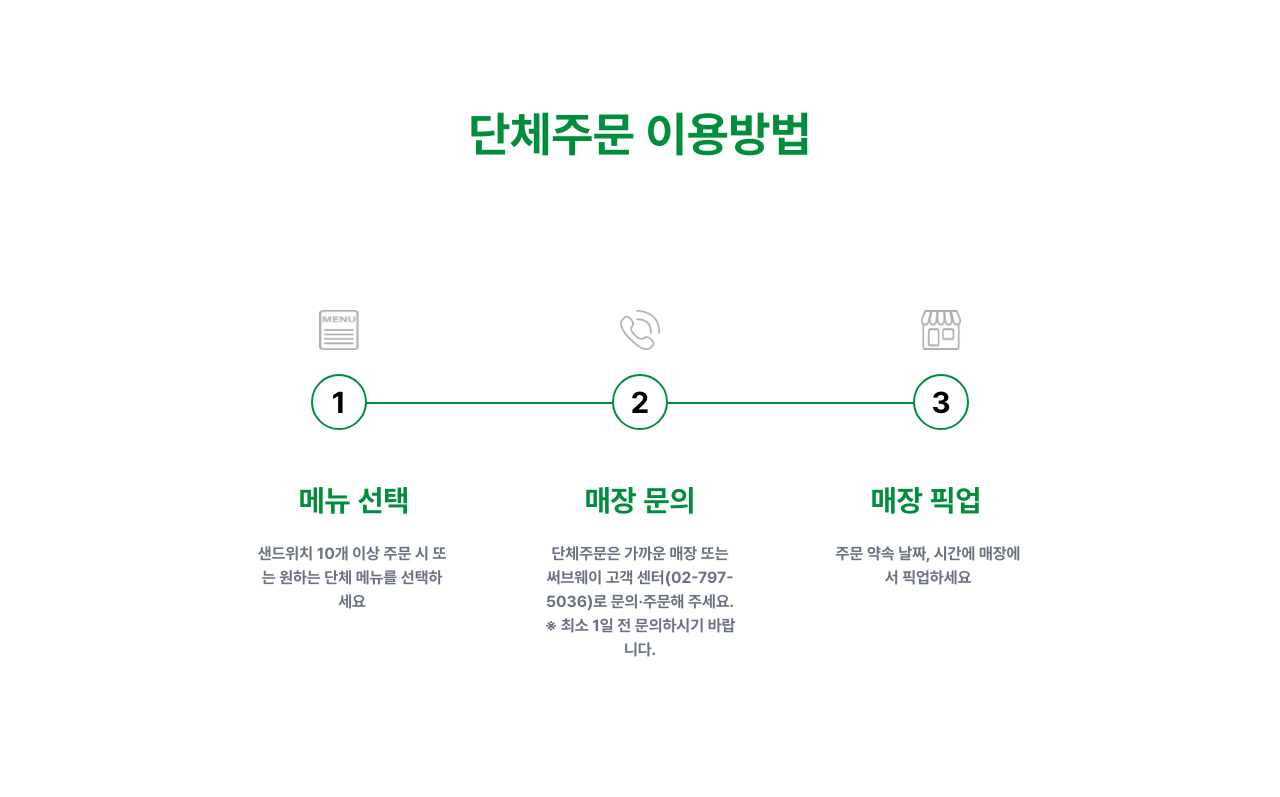
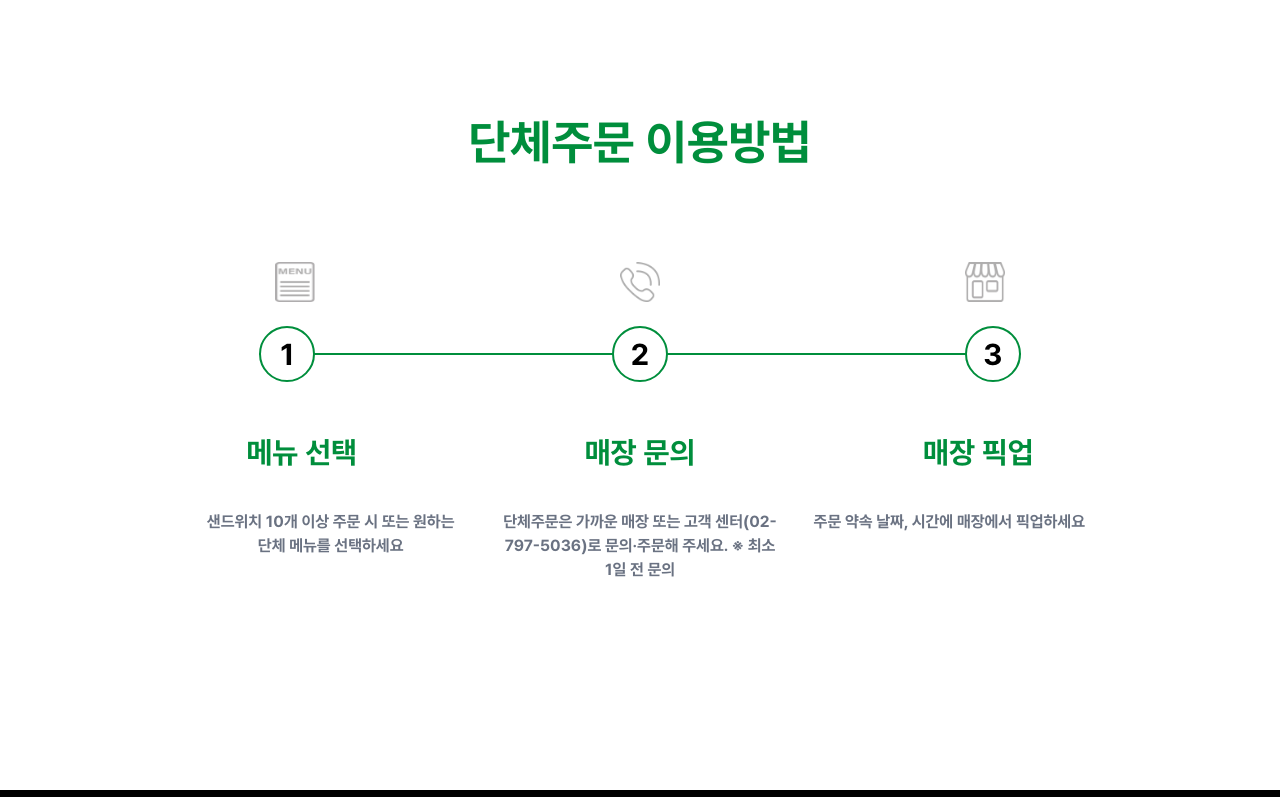
Before and after one commit to Xeonxoo99/Subway, a React (Vite) app: page /guide in a window 1280 px wide. Shown: the part 2703-3500 px from the top of the page. Built offline with nearby package versions, Linux system fonts and the light colour scheme.

Commit message:
서브 페이지 반응형 css 수정

```diff
--- a/src/components/guide/GroupOrderGuide.jsx
+++ b/src/components/guide/GroupOrderGuide.jsx
@@ -1,86 +1,103 @@
-import menuList from '../../assets/guide/menulist.png'
-import call from '../../assets/guide/call.png'
-import pickUp from '../../assets/guide/pickup.png'
-import { useEffect, useState } from 'react';
+import menuList from '../../assets/guide/menulist.png';
+import call from '../../assets/guide/call.png';
+import pickUp from '../../assets/guide/pickup.png';
 
+// 데이터는 한 곳에서 관리하는 것이 효율적입니다.
+const guideSteps = [
+  {
+    number: 1,
+    icon: menuList,
+    alt: '메뉴 리스트 아이콘',
+    title: '메뉴 선택',
+    description: '샌드위치 10개 이상 주문 시 또는 원하는 단체 메뉴를 선택하세요',
+  },
+  {
+    number: 2,
+    icon: call,
+    alt: '전화 아이콘',
+    title: '매장 문의',
+    description: '단체주문은 가까운 매장 또는 고객 센터(02-797-5036)로 문의·주문해 주세요. ※ 최소 1일 전 문의',
+  },
+  {
+    number: 3,
+    icon: pickUp,
+    alt: '픽업 아이콘',
+    title: '매장 픽업',
+    description: '주문 약속 날짜, 시간에 매장에서 픽업하세요',
+  },
+];
 
 function GroupOrderGuide() {
-    const [windowWidth, setWindowWidth] = useState(window.innerWidth);
+  return (
+    <div className="w-full bg-white pt-60 pb-52 px-4 max-md:pt-40 max-sm:pt-[80vw]">
+      <h1 className="text-4xl md:text-5xl font-bold text-center text-[#008e3c] mb-16 md:mb-24">
+        단체주문 이용방법
+      </h1>
 
-    useEffect(() => {
-        const handleResize = () => {
-            const newWidth = window.innerWidth;
-            setWindowWidth(newWidth);
-        };
+      {/* ## 데스크톱용 레이아웃 (768px 이상에서만 보임) ## */}
+      <div className="hidden md:block w-full max-w-4xl mx-auto">
+        <div className='flex flex-col gap-6'>
 
-        window.addEventListener("resize", handleResize);
-        handleResize();
+          {/* --- 아이콘 영역 --- */}
+          <div className="flex justify-between w-[85%] mx-auto px-4">
+            {guideSteps.map(step => (
+              <img key={step.number} className='w-10 h-10' src={step.icon} alt={step.alt} />
+            ))}
+          </div>
 
-        return () => window.removeEventListener("resize", handleResize);
+          {/* --- 숫자 및 가로선 영역 --- */}
+          <div className='relative flex justify-between w-[85%] mx-auto'>
+            {guideSteps.map(step => (
+              <div key={step.number} className="z-10 border-2 border-[#008e3c] bg-white rounded-full w-14 h-14 text-3xl flex items-center justify-center">
+                {step.number}
+              </div>
+            ))}
+            {/* 가로선 */}
+            <div className='w-full mx-auto absolute top-1/2 -translate-y-1/2 -z-0 border-t-2 border-[#008e3c]' />
+          </div>
 
-    }, []);
+          {/* --- 타이틀 영역 --- */}
+          <div className='flex justify-between mt-7 w-[95%] mx-auto px-8'>
+            {guideSteps.map(step => (
+              <div key={step.number} className='text-3xl text-[#008e3c] font-bold'><h2>{step.title}</h2></div>
+            ))}
+          </div>
 
-    return (
-        <>
-            {windowWidth >= 768 ? (
-                <div className="w-full h-[120vh] pt-20">
-                    <h1 className="text-5xl font-bold text-center py-38 text-[#008e3c]">단체주문 이용방법</h1>
-                    <div className='w-3/5 mx-auto flex flex-col gap-6'>
-                        {/* 아이콘 영역 */}
-                        <div className="flex justify-between w-6/7 mx-auto">
-                            <img className='ml-2 w-10 h-10' src={menuList} alt="menuList" />
-                            <img className='w-10 h-10' src={call} alt="call" />
-                            <img className='mr-2 w-10 h-10' src={pickUp} alt="pickUp" />
+          {/* --- 설명 영역 --- */}
+          <div className='flex text-center justify-between mt-4 gap-8'>
+            {guideSteps.map(step => (
+              <div key={step.number} className='w-1/3 text-gray-500 break-keep'><p>{step.description}</p></div>
+            ))}
           </div>
+
+        </div>
+      </div>
+
+      {/* ## 모바일용 레이아웃 (768px 미만에서만 보임) ## */}
+      <div className="block md:hidden relative w-full max-w-5xl mx-auto">
+        {/* 세로선 */}
+        <div className="absolute top-0 left-7 w-0.5 h-[55vh] bg-[#008e3c] -z-0" />
+
+        <div className="flex flex-col h-[70vh] gap-24">
+          {guideSteps.map((step) => (
+            <div key={step.number} className="flex items-start  gap-6">
               {/* 숫자 영역 */}
-                        <div className='relative flex justify-between w-6/7 mx-auto'>
-                            <div className="border-2 border-[#008e3c] bg-[#ffffff] rounded-full w-14 h-14 text-3xl flex items-center justify-center">1</div>
-                            <div className="border-2 border-[#008e3c] bg-[#ffffff] rounded-full w-14 h-14 text-3xl flex items-center justify-center">2</div>
-                            <div className="border-2 border-[#008e3c] bg-[#ffffff] rounded-full w-14 h-14 text-3xl flex items-center justify-center">3</div>
-                            <div className='w-full mx-auto absolute top-[50%] -z-10 border-t-2 border-[#008e3c]' />
+              <div className="z-10 flex h-14 w-14 items-center justify-center rounded-full border-2 border-[#008e3c] bg-white text-3xl shrink-0">
+                {step.number}
               </div>
-                        {/* 타이틀 영역 */}
-                        <div className='flex justify-between mt-7 w-8/9 mx-auto'>
-                            <div className='text-3xl text-[#008e3c] font-bold'><h2>메뉴 선택</h2></div>
-                            <div className='text-3xl text-[#008e3c] font-bold'><h2>매장 문의</h2></div>
-                            <div className='text-3xl text-[#008e3c] font-bold'><h2>매장 픽업</h2></div>
+
+              {/* 아이콘 + 텍스트 콘텐츠 영역 */}
+              <div className="flex flex-col items-start gap-2 pt-1">
+                <img className="w-10 h-10 mb-2" src={step.icon} alt={step.alt} />
+                <h2 className="text-2xl text-[#008e3c] font-bold">{step.title}</h2>
+                <p className="text-gray-600 break-keep">{step.description}</p>
               </div>
-                        {/* 설명 영역 */}
-                        <div className='flex text-center justify-between'>
-                            <div className='w-1/4 text-gray-500'><p>샌드위치 10개 이상 주문 시 또는 원하는 단체 메뉴를 선택하세요</p></div>
-                            <div className='w-1/4 text-gray-500'><p>단체주문은 가까운 매장 또는 써브웨이 고객 센터(02-797-5036)로 문의·주문해 주세요. ※ 최소 1일 전 문의하시기 바랍니다.</p></div>
-                            <div className='w-1/4 text-gray-500'><p>주문 약속 날짜, 시간에 매장에서 픽업하세요</p></div>
+            </div>
+          ))}
         </div>
       </div>
     </div>
-            ) : (
-                <div className="w-full h-[120vh] pt-20 overflow-hidden">
-                    <h1 className="text-5xl font-bold text-center py-38 text-[#008e3c]">단체주문 이용방법</h1>
-                    <div className='w-full mx-auto flex gap-6 ml-10'>
-                        {/* 숫자 영역 */}
-                        <div className='relative flex flex-col justify-between w-1/10 gap-24'>
-                            <div className="border-2 border-[#008e3c] bg-[#ffffff] rounded-full w-14 h-14 text-3xl flex items-center justify-center">1</div>
-                            <div className="border-2 border-[#008e3c] bg-[#ffffff] rounded-full w-14 h-14 text-3xl flex items-center justify-center">2</div>
-                            <div className="border-2 border-[#008e3c] bg-[#ffffff] rounded-full w-14 h-14 text-3xl flex items-center justify-center">3</div>
-                            <div className='h-full absolute top-[0%] left-[40%] -z-10 border-l-2 border-[#008e3c]' />
-                        </div>
-                        {/* 아이콘 영역 */}
-                        <div className="flex flex-col justify-between w-full gap-4">
-                            <img className='ml-2 w-12 h-14' src={menuList} alt="menuList" />
-                            <div className='text-3xl text-[#008e3c] font-bold'><h2>메뉴 선택</h2></div>
-                            <div className='w-full text-gray-500'><p>샌드위치 10개 이상 주문 시 또는 원하는 단체 메뉴를 선택하세요</p></div>
-                            <img className='w-14 h-14' src={call} alt="call" />
-                            <div className='text-3xl text-[#008e3c] font-bold'><h2>매장 문의</h2></div>
-                            <div className='w-full text-gray-500'><p>단체주문은 가까운 매장 또는 써브웨이 고객 센터(02-797-5036)로 <br/> 문의·주문해 주세요. ※ 최소 1일 전 문의하시기 바랍니다.</p></div>
-                            <img className='mr-2 w-14 h-14' src={pickUp} alt="pickUp" />
-                            <div className='text-3xl text-[#008e3c] font-bold'><h2>매장 픽업</h2></div>
-                            <div className='w-full text-gray-500'><p>주문 약속 날짜, 시간에 매장에서 픽업하세요</p></div>
-                        </div>
-                    </div>
-                </div>
-            )}
-        </>
-    )
+  );
 }
 
-export default GroupOrderGuide
+export default GroupOrderGuide;
--- a/src/components/guide/OrderGuide.jsx
+++ b/src/components/guide/OrderGuide.jsx
@@ -97,7 +97,7 @@ function OrderGuide() {
                         {/* 선택된 버튼에 해당하는 설명 */}
                         <div className="flex flex-col">
                             {/* 기본 설명 */}
-                            <div className="flex mb-10 w-full h-80">
+                            <div className="flex mb-14 w-full h-80">
                                 <div className="text-left w-1/2">
                                     <h2 className="text-3xl mb-6">{selectedMenu.want}</h2>
                                     <h2 className="text-3xl font-bold text-[#008e3c] mb-10">{selectedMenu.name}</h2>
```
Lines whose indentation alone changed are shown as unchanged.
